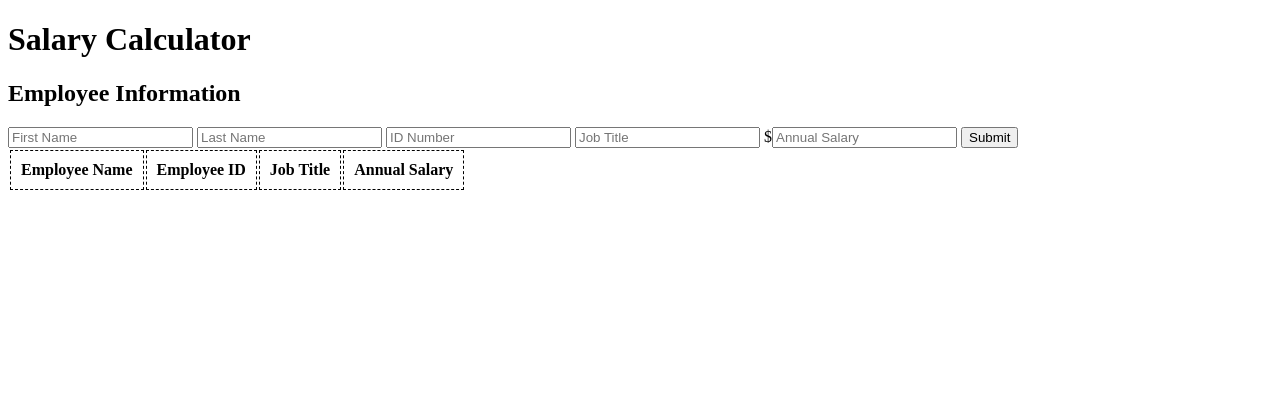
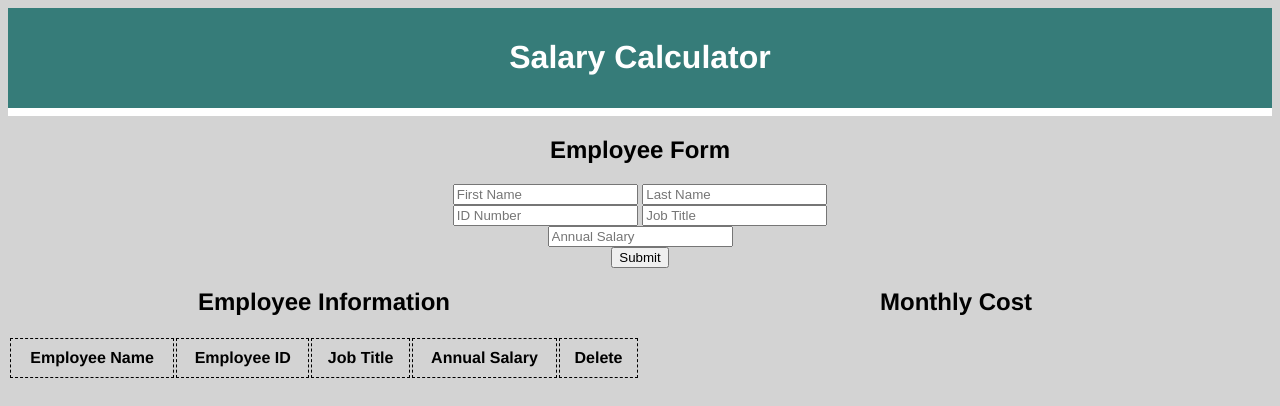
Before and after one commit to amyrichardson/salary-calculator, a plain HTML site: page index.html in a window 1280 px wide. Drawn offline with Linux system fonts and the light colour scheme.

Commit message:
add styles

```diff
--- a/client.js
+++ b/client.js
@@ -1,4 +1,5 @@
 console.log('js sourced');
+var monthlyCost = 0;
 
 $(document).ready(readyNow);
 
@@ -21,11 +22,17 @@ function collectEmployeeInfo () {
     jobTitle: $('#jobTitle').val(),
     annualSalary: $('#annualSalary').val()
   };
-
   var $row = $('<tr>');
   $row.append('<td>' + newEmployee.firstName + ' ' + newEmployee.lastName + '</td>');
   $row.append('<td>' + newEmployee.employeeID + '</td>');
   $row.append('<td>' + newEmployee.jobTitle + '</td>');
   $row.append('<td>$' + newEmployee.annualSalary + '</td>');
   $('#employeeInfoTable').append($row);
+  $('input').val('');
+  calculateMonthlyCosts(newEmployee);
 }
+
+function calculateMonthlyCosts (employeeToAdd) {
+  monthlyCost = Math.round(monthlyCost + (employeeToAdd.annualSalary/12));
+  $('.monthlyCostDiv').children('h3').text('$' + monthlyCost);
+}
--- a/index.html
+++ b/index.html
@@ -12,16 +12,19 @@
       <h1>Salary Calculator</h1>
     </header>
     <div class="inputForm">
-      <h2>Employee Information</h2>
+      <h2>Employee Form</h2>
+      <form class="" action="index.html" method="post">
+
       <input type="text" id="firstName" placeholder="First Name">
-      <input type="text" id="lastName" placeholder="Last Name">
+      <input type="text" id="lastName" placeholder="Last Name"><br />
       <input type="number" id="employeeID" placeholder="ID Number">
-      <input type="text" id="jobTitle" placeholder="Job Title">
-      <span>$</span><input type="number" id="annualSalary" placeholder="Annual Salary">
+      <input type="text" id="jobTitle" placeholder="Job Title"><br />
+      <input type="number" id="annualSalary" placeholder="Annual Salary"><br />
       <button type="button" id="submitButton">Submit</button>
-
+    </form>
     </div>
     <div class="employeeInfoDiv">
+      <h2>Employee Information</h2>
       <table>
         <thead>
           <tr>
@@ -29,6 +32,7 @@
             <th>Employee ID</th>
             <th>Job Title</th>
             <th>Annual Salary</th>
+            <th>Delete</th>
           </tr>
         </thead>
         <tbody id="employeeInfoTable">
@@ -36,8 +40,9 @@
         </tbody>
       </table>
     </div>
-    <div class="totalAnnualSalary">
-
+    <div class="monthlyCostDiv">
+      <h2>Monthly Cost</h2>
+      <h3></h3>
     </div>
 
   </body>
--- a/styles.css
+++ b/styles.css
@@ -1,4 +1,40 @@
+html, body {
+  text-align: center;
+  background-color: lightgrey;
+  font-family: Helvetica, sans-serif;
+}
 
+header {
+  background-color: rgb(54, 124, 121);
+  color: white;
+  margin: 0;
+  padding: 10px;
+  border-bottom: 8px solid white;
+}
+.inputForm {
+  margin: auto;
+  display: block;
+  float: left;
+  width: 100%
+}
+
+.employeeInfoDiv {
+  display: block;
+  height: 20px;
+  float: left;
+  width: 50%;
+}
+
+table {
+  width: 100%;
+}
+
+.monthlyCostDiv {
+  margin: 0 auto;
+  display: block;
+  float: left;
+  width: 50%;
+}
 
 th {
   border: 1px dashed black;
```
